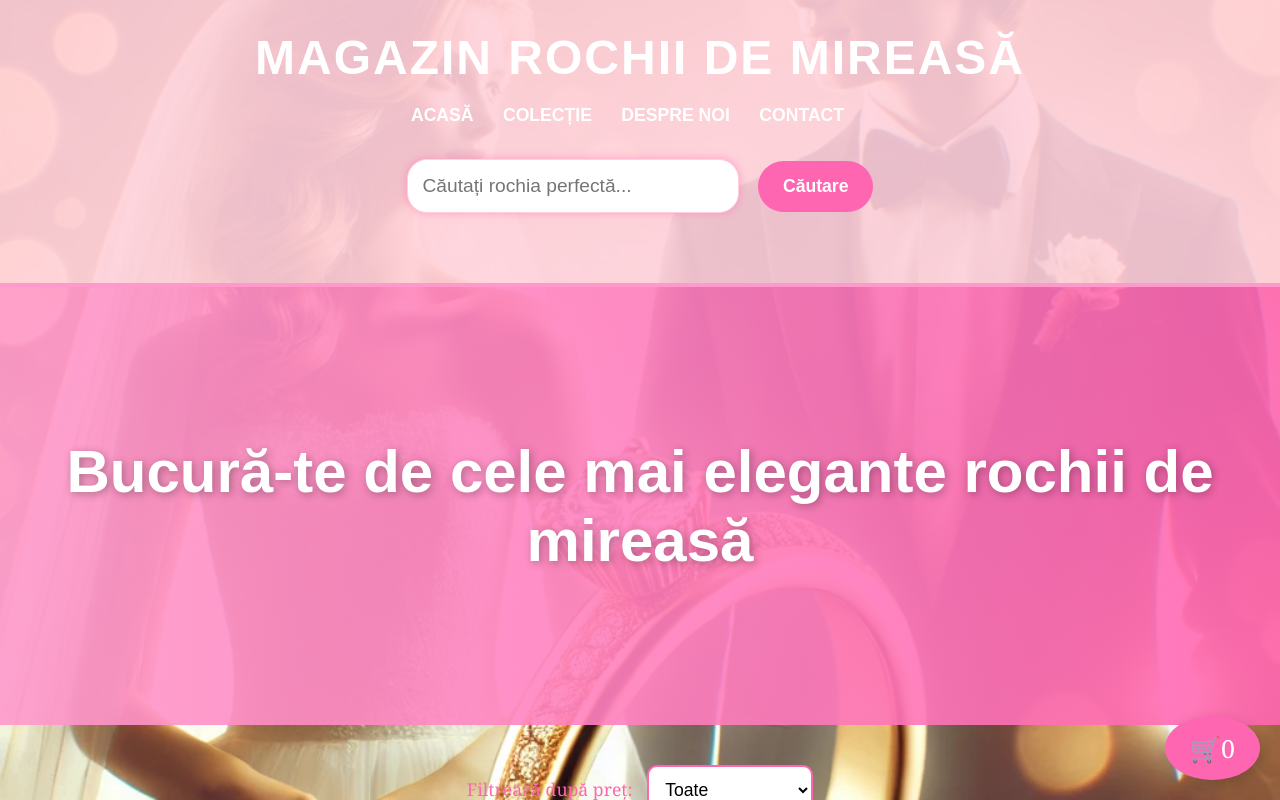
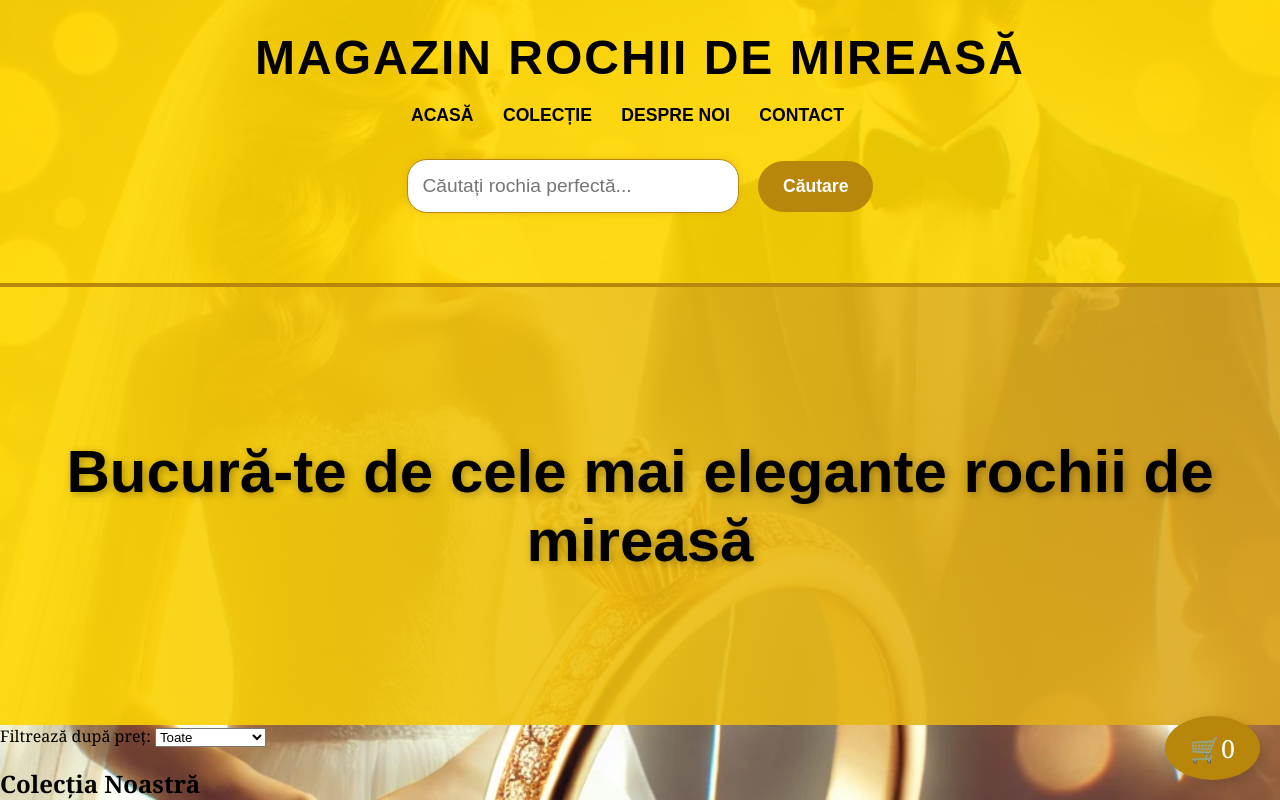
Before and after one commit to ghelisor-andrada/ghelisor-andrada.github.io, a plain HTML site: page index.html in a window 1280 px wide. Shown: the top 800 px of the page. Drawn offline with Linux system fonts and the light colour scheme.

Commit message:
Update style.css

```diff
--- a/style.css
+++ b/style.css
@@ -7,18 +7,17 @@ body {
     background-size: cover;
     background-position: center;
     background-attachment: fixed;
-  background-color: gold;
-  color: black;
+    color: #000000; /* Negru */
 }
 
 /* Header */
 header {
-    background-color: rgba(255, 209, 220, 0.9);
+    background-color: rgba(255, 215, 0, 0.9); /* Auriu */
     padding: 30px;
     text-align: center;
-    color: #ffffff;
+    color: #000000; /* Negru */
     font-family: 'Cursive', sans-serif;
-    border-bottom: 4px solid #ff99cc;
+    border-bottom: 4px solid #b8860b; /* Auriu închis */
 }
 
 header h1 {
@@ -42,7 +41,7 @@ nav ul li {
 }
 
 nav ul li a {
-    color: #ffffff;
+    color: #000000; /* Negru */
     text-decoration: none;
     font-size: 1.1em;
     text-transform: uppercase;
@@ -51,7 +50,7 @@ nav ul li a {
 }
 
 nav ul li a:hover {
-    color: #ff66b2;
+    color: #b8860b; /* Auriu închis */
 }
 
 /* Căutare */
@@ -65,19 +64,20 @@ nav ul li a:hover {
     font-size: 1.2em;
     width: 300px;
     border-radius: 20px;
-    border: 1px solid #ffd1dc;
+    border: 1px solid #b8860b; /* Auriu închis */
     background-color: #ffffff;
-    box-shadow: 0 0 8px rgba(255, 105, 180, 0.5);
+    box-shadow: 0 0 8px rgba(218, 165, 32, 0.5); /* Auriu */
     transition: box-shadow 0.3s ease-in-out;
+    color: #000000;
 }
 
 .search-container input:focus {
-    box-shadow: 0 0 15px rgba(255, 105, 180, 0.8);
+    box-shadow: 0 0 15px rgba(218, 165, 32, 0.8);
 }
 
 .search-container button {
     padding: 15px 25px;
-    background-color: #ff66b2;
+    background-color: #b8860b; /* Auriu închis */
     color: white;
     border: none;
     border-radius: 30px;
@@ -89,43 +89,18 @@ nav ul li a:hover {
 }
 
 .search-container button:hover {
-    background-color: #ff3385;
+    background-color: #8b6508; /* Auriu mai închis */
 }
 
 /* Secțiunea principală */
 .hero {
-    background: linear-gradient(to right, rgba(255, 153, 204, 0.9), rgba(255, 102, 178, 0.9));
-    color: white;
+    background: linear-gradient(to right, rgba(255, 215, 0, 0.9), rgba(218, 165, 32, 0.9));
+    color: #000000; /* Negru */
     text-align: center;
     padding: 100px 0;
     font-size: 2.5em;
     font-family: 'Cursive', sans-serif;
     text-shadow: 2px 2px 8px rgba(0, 0, 0, 0.3);
-}
-
-/* Filtrare produse */
-.filters {
-    text-align: center;
-    margin: 40px 0;
-}
-
-.filters label {
-    font-size: 1.1em;
-    color: #ff66b2;
-    margin-right: 10px;
-}
-
-.filters select {
-    padding: 12px;
-    font-size: 1.1em;
-    border-radius: 10px;
-    border: 2px solid #ff66b2;
-    background-color: #fff;
-    transition: box-shadow 0.3s ease-in-out;
-}
-
-.filters select:focus {
-    box-shadow: 0 0 10px rgba(255, 105, 180, 0.7);
 }
 
 /* Grid de produse */
@@ -146,11 +121,12 @@ nav ul li a:hover {
     transition: transform 0.3s ease-in-out, box-shadow 0.3s ease-in-out;
     text-align: center;
     margin-bottom: 30px;
+    color: #000000; /* Negru */
 }
 
 .produs:hover {
     transform: scale(1.05);
-    box-shadow: 0 6px 40px rgba(255, 105, 180, 0.4);
+    box-shadow: 0 6px 40px rgba(218, 165, 32, 0.4);
 }
 
 .produs img {
@@ -166,14 +142,14 @@ nav ul li a:hover {
 
 .produs p.price {
     font-size: 1.3em;
-    color: #ff66b2;
+    color: #b8860b; /* Auriu închis */
     font-weight: bold;
     margin-top: 15px;
 }
 
 /* Butoane generale */
 button {
-    background-color: #ff66b2;
+    background-color: #b8860b; /* Auriu închis */
     color: white;
     border: none;
     padding: 12px 20px;
@@ -186,7 +162,7 @@ button {
 }
 
 button:hover {
-    background-color: #ff3385;
+    background-color: #8b6508; /* Auriu mai închis */
 }
 
 /* Coș de cumpărături */
@@ -194,7 +170,7 @@ button:hover {
     position: fixed;
     bottom: 20px;
     right: 20px;
-    background-color: #ff66b2;
+    background-color: #b8860b; /* Auriu închis */
     color: white;
     padding: 15px 25px;
     border-radius: 50%;
@@ -209,24 +185,12 @@ button:hover {
 }
 
 #cart:hover {
-    background-color: #ff3385;
-}
-
-#cart-items {
-    position: absolute;
-    bottom: 80px;
-    right: 20px;
-    background-color: white;
-    padding: 25px;
-    border-radius: 15px;
-    width: 250px;
-    box-shadow: 0 6px 20px rgba(0, 0, 0, 0.2);
-    display: none;
+    background-color: #8b6508; /* Auriu mai închis */
 }
 
 /* Secțiunea Despre Noi */
 .about-us {
-    background-color: rgba(255, 240, 246, 0.9);
+    background-color: rgba(255, 215, 0, 0.9);
     padding: 50px;
     text-align: center;
     margin-top: 60px;
@@ -235,16 +199,16 @@ button:hover {
 }
 
 .about-us h2 {
-    color: #ff66b2;
+    color: #000000; /* Negru */
     font-size: 2em;
     margin-bottom: 20px;
 }
 
 footer {
-    background-color: rgba(255, 209, 220, 0.9);
+    background-color: rgba(255, 215, 0, 0.9);
     padding: 20px;
     text-align: center;
-    color: #ffffff;
+    color: #000000; /* Negru */
     font-size: 1.1em;
 }
 
```
